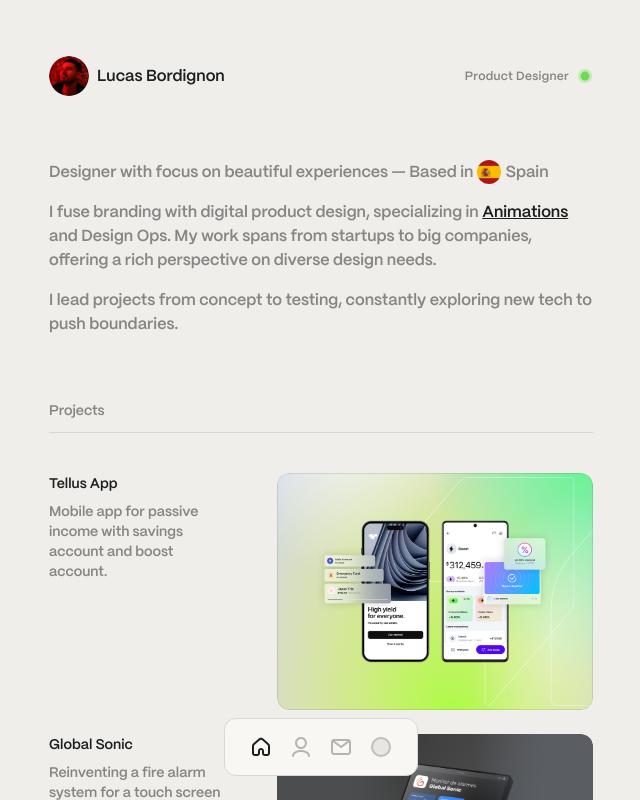
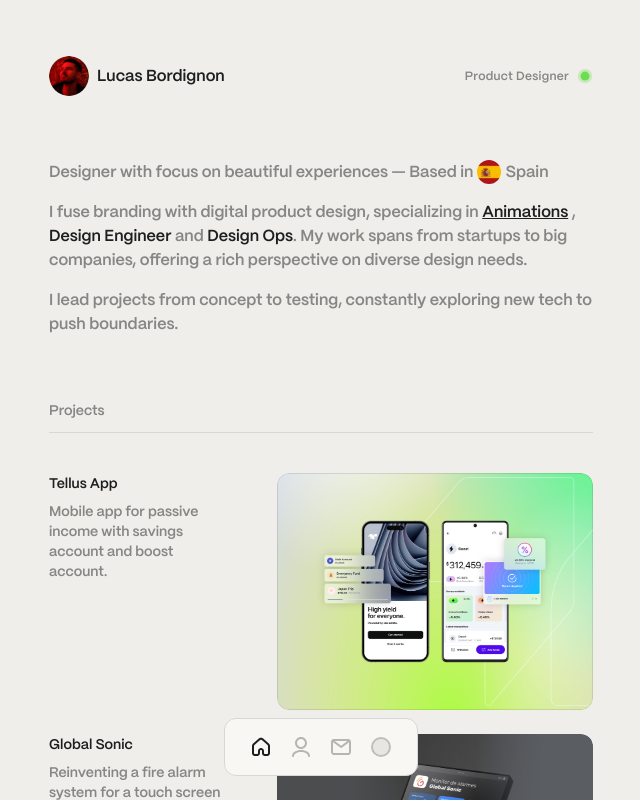
Before and after one commit to anamolinari/lucas-bdn, a Next.js app: page / in a window 1280 px wide. Shown: the top 800 px of the page, without its empty margins (319-959 px from the left). Built offline with nearby package versions, Linux system fonts and the light colour scheme.

Commit message:
home text updated

```diff
--- a/app/page.tsx
+++ b/app/page.tsx
@@ -63,8 +63,14 @@ export default function Home() {
           <div>
             <div>
               I fuse branding with digital product design, specializing in{" "}
+              <a
+                href="https://x.com/Lucas_bordignon/status/1826023966097682510"
+                target="_blank"
+                rel="noopener noreferrer"
+                className="sm:pointer-events-none"
+              >
                 <span
-                className="relative group underline text-primary cursor-pointer sm:text-secondary sm:no-underline"
+                  className="relative group underline text-primary hover:text-blue cursor-pointer sm:text-secondary sm:no-underline"
                   onMouseEnter={() => setIsHovering(true)}
                   onMouseLeave={() => setIsHovering(false)}
                 >
@@ -98,9 +104,16 @@ export default function Home() {
                       </motion.div>
                     </div>
                   )}
+                </span>
+              </a>{" "}
+              ,{" "}
+              <span className="text-primary sm:text-secondary">
+                Design Engineer
               </span>{" "}
-              and Design Ops. My work spans from startups to big companies,
-              offering a rich perspective on diverse design needs.
+              and{" "}
+              <span className="text-primary sm:text-secondary">Design Ops</span>
+              . My work spans from startups to big companies, offering a rich
+              perspective on diverse design needs.
             </div>
           </div>
 
```
Lines whose indentation alone changed are shown as unchanged.
